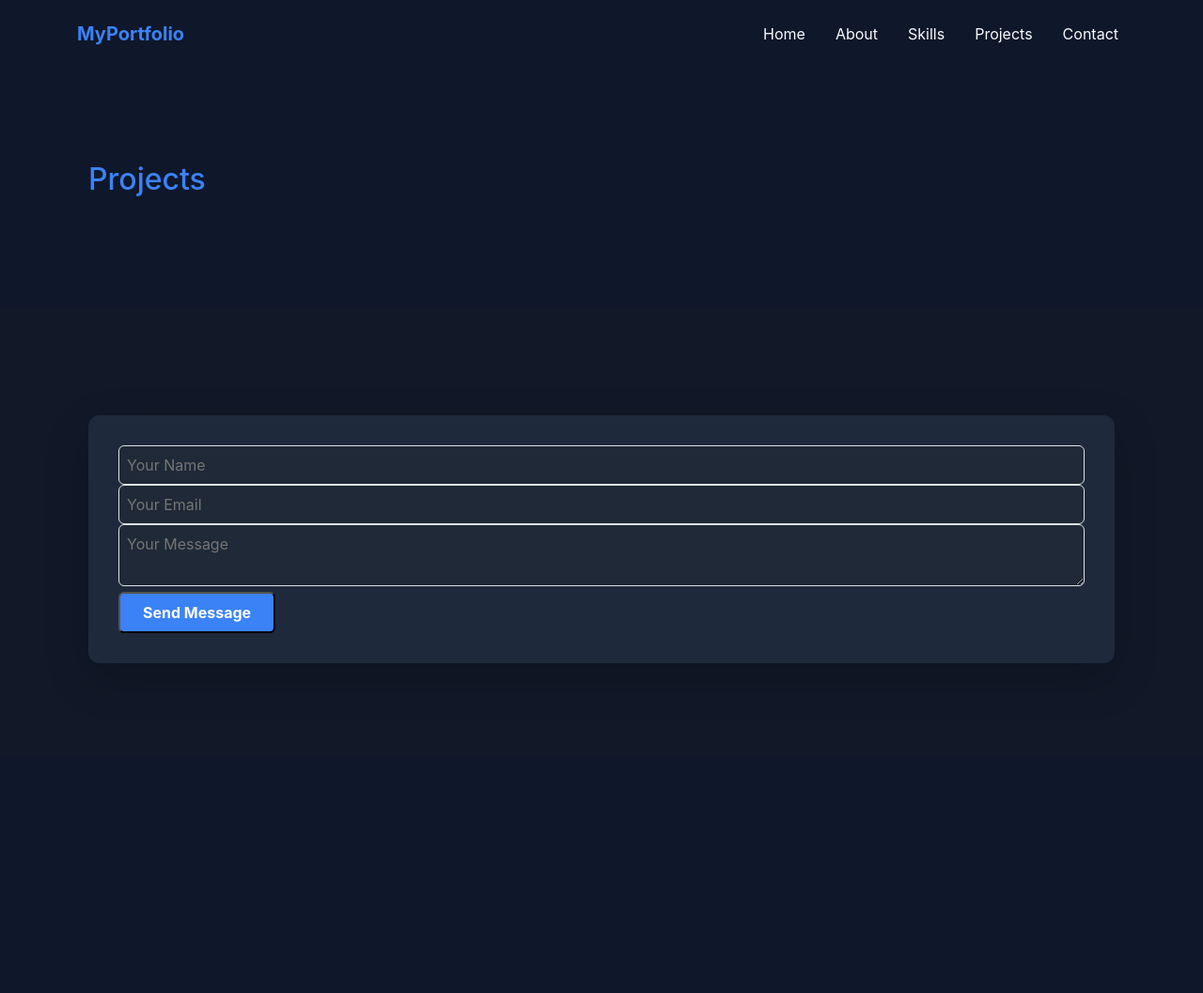
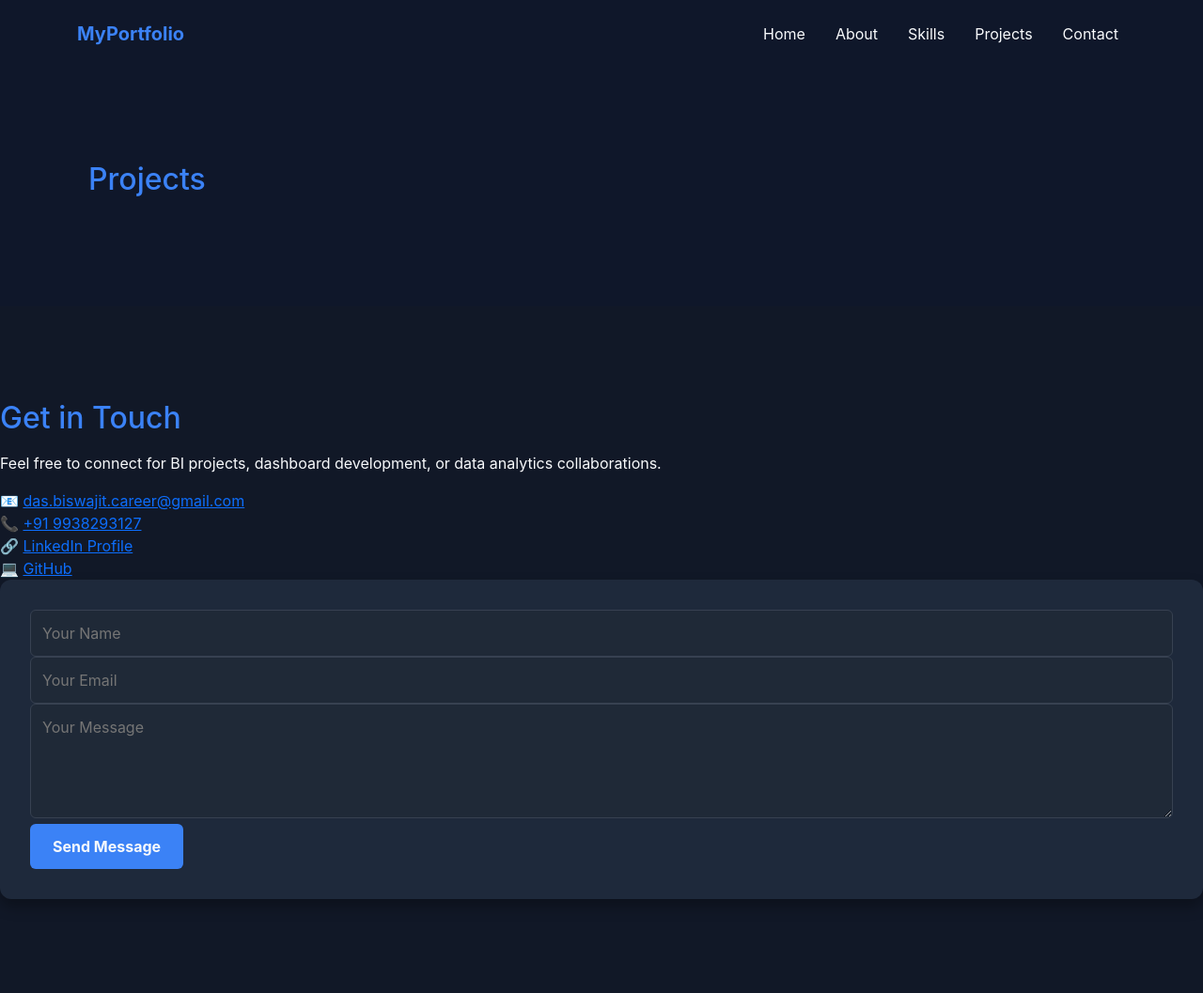
Before and after one commit to BiswajitDas98/portfolio, a Django app: page / in a window 1280 px wide. Shown: the whole page at 94% size. Before the commit the page ends 706 px from the top, so only its background shows below. Run offline with Django 5.2, Linux system fonts and the light colour scheme; data that the repository does not hold is empty; some libraries are stand-ins or nearby versions.

Commit message:
Changes CSS and HTML contents for Hero Page

```diff
--- a/portfolio/static/portfolio/css/style.css
+++ b/portfolio/static/portfolio/css/style.css
@@ -6,15 +10,33 @@
     --card-hover-shadow: rgba(59, 130, 246, 0.3);
 }
 
+/* ================================
+   RESET
+================================ */
+
+* {
+    margin: 0;
+    padding: 0;
+    box-sizing: border-box;
+}
+
+html {
+    scroll-behavior: smooth;
+}
+
+/* ================================
+   GLOBAL STYLES
+================================ */
+
 body {
     background-color: var(--bg-color);
     color: var(--text-color);
-    font-family: 'Inter', sans-serif;
-    scroll-behavior: smooth;
+    font-family: 'Inter', -apple-system, BlinkMacSystemFont, "Segoe UI", Roboto, sans-serif;
 }
 
 section {
     padding: 100px 0;
+    scroll-margin-top: 80px; /* navbar offset */
 }
 
 h1, h2, h3 {
@@ -115,10 +237,12 @@ h1, h2, h3 {
     to { opacity: 1; }
 }
 
-/* Contact Section */
+/* ================================
+   CONTACT SECTION
+================================ */
+
 #contact {
     background-color: #111827;
-    color: var(--text-color);
 }
 
 #contact form {
@@ -158,6 +285,7 @@ h1, h2, h3 {
     border-radius: 6px;
     font-weight: bold;
     transition: all 0.3s;
+    border: none;
 }
 
 #contact button:hover {
--- a/portfolio/templates/portfolio/sections/contacts.html
+++ b/portfolio/templates/portfolio/sections/contacts.html
@@ -1,41 +1,54 @@
-<section id="contact" class="py-20 bg-gray-900 text-white">
-  <div class="container mx-auto px-4">
-    <h2 class="text-3xl font-bold mb-8 text-center">{{ contact.title }}</h2>
-    {% if contact.description %}
-    <p class="text-center mb-10">{{ contact.description }}</p>
-    {% endif %}
+<section id="contact" class="contact-section">
+  <div class="contact-container">
 
-    <div class="grid md:grid-cols-2 gap-8 justify-center items-center">
+    <h2>Get in Touch</h2>
+    <p class="subtitle">
+      Feel free to connect for BI projects, dashboard development,
+      or data analytics collaborations.
+    </p>
+
+    <div class="contact-grid">
 
       <!-- Contact Info -->
-      <div class="space-y-4 text-center md:text-left">
-        {% if contact.extra_data.email %}
-        <p>Email: <a href="mailto:{{ contact.extra_data.email }}" class="text-blue-400 hover:underline">{{ contact.extra_data.email }}</a></p>
-        {% endif %}
+      <div class="contact-info">
+        <div class="info-item">
+          <span>📧</span>
+          <a href="mailto:das.biswajit.career@gmail.com">
+            das.biswajit.career@gmail.com
+          </a>
+        </div>
 
-        {% if contact.extra_data.phone %}
-        <p>Phone: <a href="tel:{{ contact.extra_data.phone }}" class="text-blue-400 hover:underline">{{ contact.extra_data.phone }}</a></p>
-        {% endif %}
+        <div class="info-item">
+          <span>📞</span>
+          <a href="tel:+919938293127">
+            +91 9938293127
+          </a>
+        </div>
 
-        {% if contact.extra_data.linkedin %}
-        <p>LinkedIn: <a href="{{ contact.extra_data.linkedin }}" target="_blank" class="text-blue-400 hover:underline">{{ contact.extra_data.linkedin }}</a></p>
-        {% endif %}
+        <div class="info-item">
+          <span>🔗</span>
+          <a href="https://www.linkedin.com/in/biswajit-das-81831121a" target="_blank">
+            LinkedIn Profile
+          </a>
+        </div>
 
-        {% if contact.extra_data.github %}
-        <p>GitHub: <a href="{{ contact.extra_data.github }}" target="_blank" class="text-blue-400 hover:underline">{{ contact.extra_data.github }}</a></p>
-        {% endif %}
+        <div class="info-item">
+          <span>💻</span>
+          <a href="https://github.com/BiswajitDas98" target="_blank">
+            GitHub
+          </a>
+        </div>
       </div>
 
-      <!-- Optional Contact Form -->
-      <div>
-        <form action="#" method="POST" class="bg-gray-800 p-6 rounded-lg shadow-lg space-y-4">
-          <input type="text" name="name" placeholder="Your Name" class="w-full p-2 rounded bg-gray-700 border border-gray-600 focus:outline-none focus:ring-2 focus:ring-blue-500">
-          <input type="email" name="email" placeholder="Your Email" class="w-full p-2 rounded bg-gray-700 border border-gray-600 focus:outline-none focus:ring-2 focus:ring-blue-500">
-          <textarea type="text" name="message" placeholder="Your Message" class="w-full p-2 rounded bg-gray-700 border border-gray-600 focus:outline-none focus:ring-2 focus:ring-blue-500"></textarea>
-          <button type="submit" class="w-full bg-blue-500 hover:bg-blue-600 text-white py-2 rounded font-semibold">Send Message</button>
-        </form>
-      </div>
+      <!-- Contact Form -->
+      <form class="contact-form">
+        <input type="text" placeholder="Your Name" required>
+        <input type="email" placeholder="Your Email" required>
+        <textarea rows="4" placeholder="Your Message" required></textarea>
+        <button type="submit">Send Message</button>
+      </form>
 
     </div>
+
   </div>
 </section>
--- a/portfolio/templates/portfolio/sections/hero.html
+++ b/portfolio/templates/portfolio/sections/hero.html
@@ -1,25 +1,25 @@
 {% if hero %}
-<section id="hero" class="vh-100 d-flex align-items-center text-center position-relative">
+<section id="hero" class="hero-exact">
 
-    <div class="container" data-aos="fade-up">
-        <h1 class="display-3 fw-bold">
+    <div class="hero-content">
+
+        <h1 class="hero-heading">
             {{ hero.title }}
         </h1>
 
-        <h3 class="mt-3">
-            <span id="typing"
-                data-roles='{{ hero.extra_data.typing_roles|safe }}'>
-            </span>
-        </h3>
+        <p class="hero-roles">
+            {{ hero.extra_data.roles }}
+        </p>
 
-        <p class="lead mt-4">
+        <p class="hero-subtitle">
             {{ hero.description }}
         </p>
 
         <a href="{{ hero.extra_data.button_link }}"
-           class="btn btn-primary btn-lg mt-3">
-           {{ hero.extra_data.button_text }}
+           class="btn hero-cta">
+            {{ hero.extra_data.button_text }}
         </a>
+
     </div>
 
 </section>
```
Also changed, not shown: other parts of portfolio/static/portfolio/css/style.css (+143 -43 lines).
